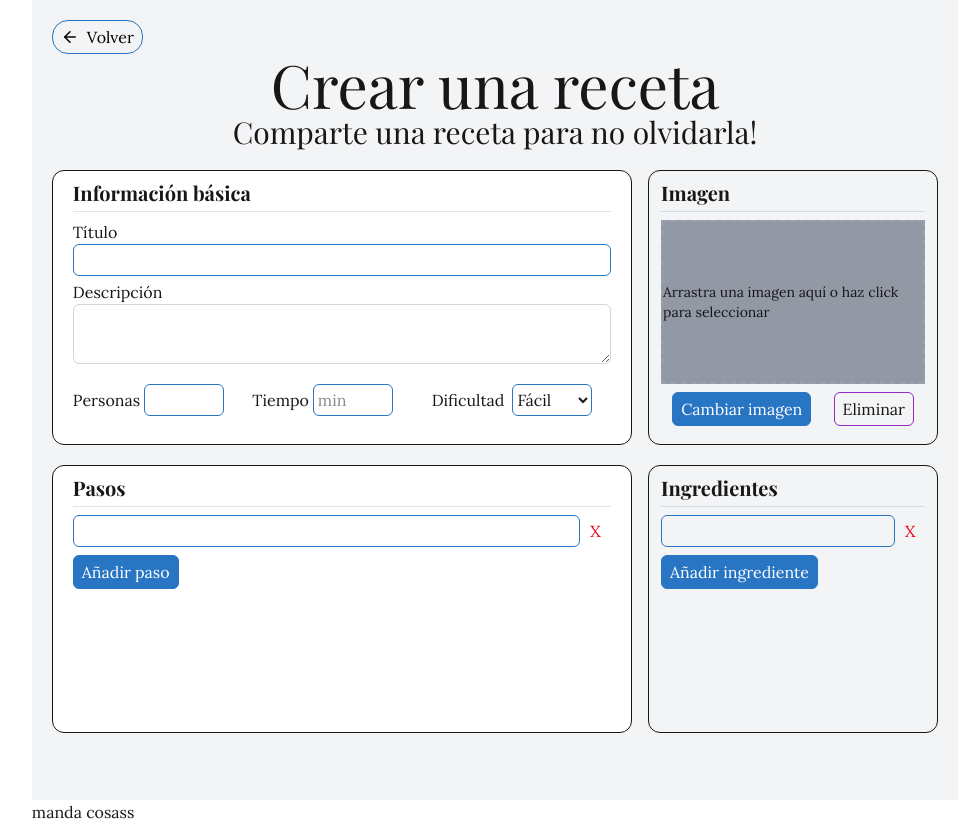
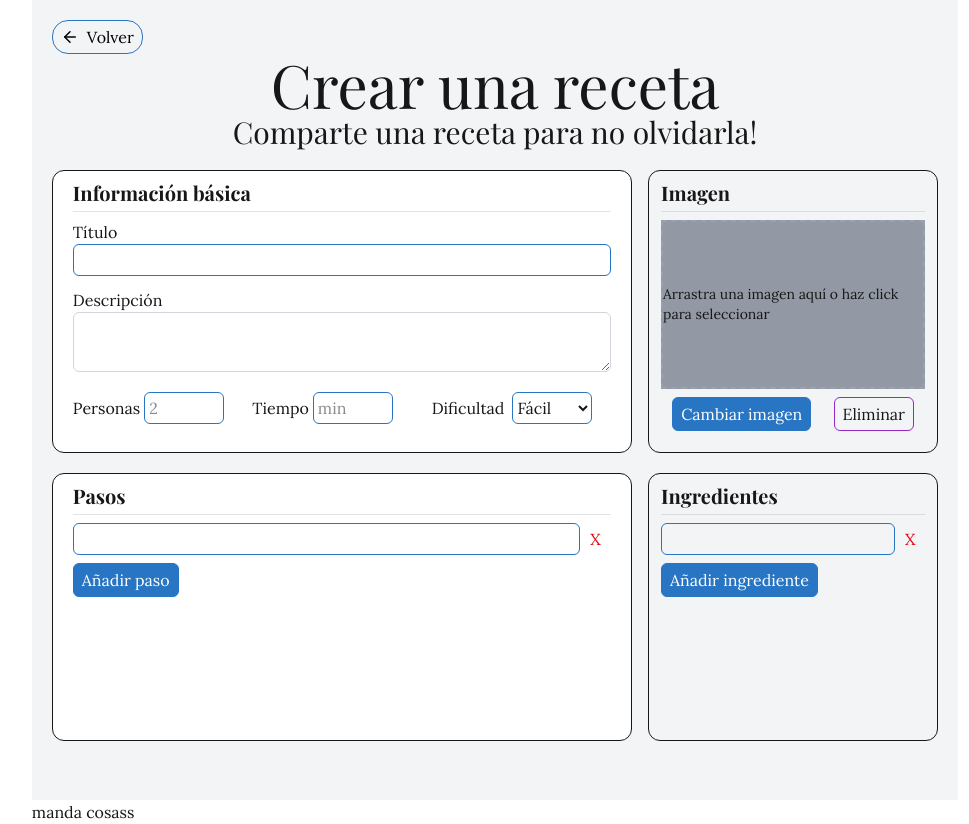
Before and after one commit to cperefer/recetali, a Next.js app: page /recipes/add in a window 1280 px wide. Shown: the whole page, without its empty margins (145-1114 px from the left). Built offline with nearby package versions, Linux system fonts and the light colour scheme; no server answers; sample sign-in values are in the browser's storage.

Commit message:
feat: reused input field in RecipeFormInformation

```diff
--- a/app/recipes/_components/form/RecipeFormInformation.tsx
+++ b/app/recipes/_components/form/RecipeFormInformation.tsx
@@ -1,22 +1,16 @@
 import { useFormContext } from "react-hook-form";
 import { RecipeFormInput } from "./shared/RecipeFormInput";
+import { RecipeFormSectionTitle } from "./shared/RecipeFormSectionTitle";
 
 export function RecipeFormInformation() {
   const { register } = useFormContext();
   return (
     <div className="px-2 border bg-white dark:bg-transparent rounded-xl min-h-67">
-      <div className="mx-2 md:mx-3 pb-1 mt-2 border-bottom-gray">
-        <h4 className="text-xl font-bold">Información básica</h4>
-      </div>
+      <RecipeFormSectionTitle text="Información básica" />
       <div className="mt-2 px-2 md:px-3">
         <div className="flex flex-col">
           <label htmlFor="title">Título</label>
-          <input
-            type="text"
-            className="pl-1 h-8 border border-primary rounded-md"
-            id="title"
-            {...register("title", { required: true })}
-          />
+          <RecipeFormInput fieldName="title" />
         </div>
         <div className="flex flex-col mt-1">
           <label htmlFor="">Descripción</label>
@@ -31,7 +25,7 @@ export function RecipeFormInformation() {
           <label className="pr-1" htmlFor="people">
             Personas
           </label>
-          <RecipeFormInput fieldName="pax" width="20" />
+          <RecipeFormInput fieldName="pax" width="20" placeholder="2" />
         </div>
         <div className="w-1/3">
           <label className="pr-1" htmlFor="time">
```
